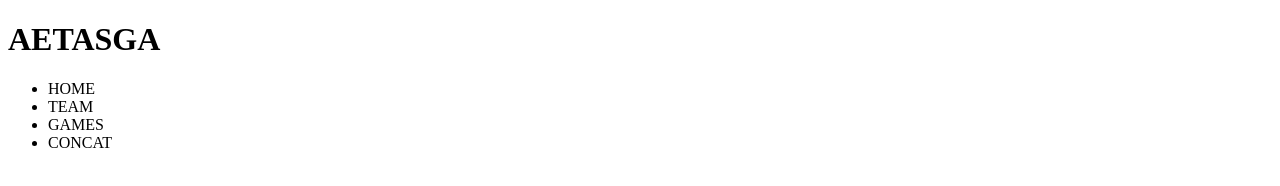
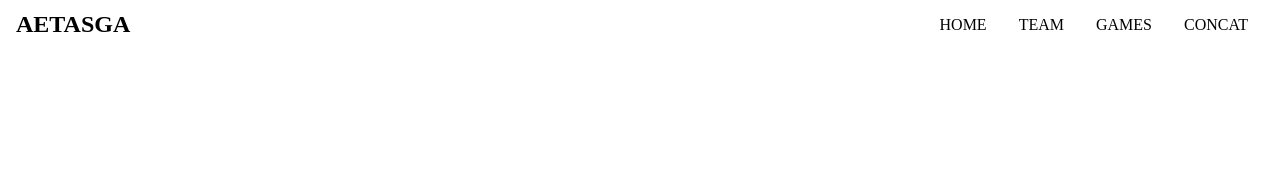
Before and after one commit to aetasga/aetasga.github.io, a plain HTML site: page index.html in a window 1280 px wide. Drawn offline with Linux system fonts and the light colour scheme.

Commit message:
네비 적용

```diff
--- /dev/null
+++ b/assets/css/index.css
@@ -0,0 +1,36 @@
+* {
+    /*
+        box-sizing 스타일은 요소의 전체 크기 결정 방법을 정하는 것으로
+        border-box 라면 전체 크기 결정시 테두리 크기 까지 포함하여 진행하겠다는 의미
+        즉 padding과 border의 크기 까지 합친 것이 전체 width, height 값이 된다.
+    */
+    box-sizing: border-box;
+    -webkit-box-sizing: border-box;
+    -moz-box-sizing: border-box;
+    margin:0;
+}
+
+li{
+    list-style:none;
+}
+
+.logo{
+    float:left;
+    line-height:3.1rem;
+}
+
+.clearfix:after{
+    content:"";
+    clear:both;
+}
+#top-nav{
+    margin: 0 1rem 0 1rem;
+}
+.nav-list{
+    float:right;
+}
+
+.nav-list li{
+    float:left;
+    padding: 1rem;
+}
--- a/index.html
+++ b/index.html
@@ -6,16 +6,20 @@
           content="width=device-width, user-scalable=no, initial-scale=1.0, maximum-scale=1.0, minimum-scale=1.0">
     <meta http-equiv="X-UA-Compatible" content="ie=edge">
     <title>AETASGA</title>
+    <link rel="stylesheet" href="./assets/css/index.css">
 </head>
 <body>
+<nav id="top-nav" class="clearfix">
+    <h1 class="logo">AETASGA</h1>
+    <ul class="nav-list">
+        <li><a href=""></a>HOME</li>
+        <li><a href=""></a>TEAM</li>
+        <li><a href=""></a>GAMES</li>
+        <li><a href=""></a>CONCAT</li>
+    </ul>
+</nav>
 <header>
-    <h1>AETASGA</h1>
-    <ul>
-        <li>HOME</li>
-        <li>TEAM</li>
-        <li>GAMES</li>
-        <li>CONCAT</li>
-    </ul>
+
 </header>
 </body>
 </html>
```
